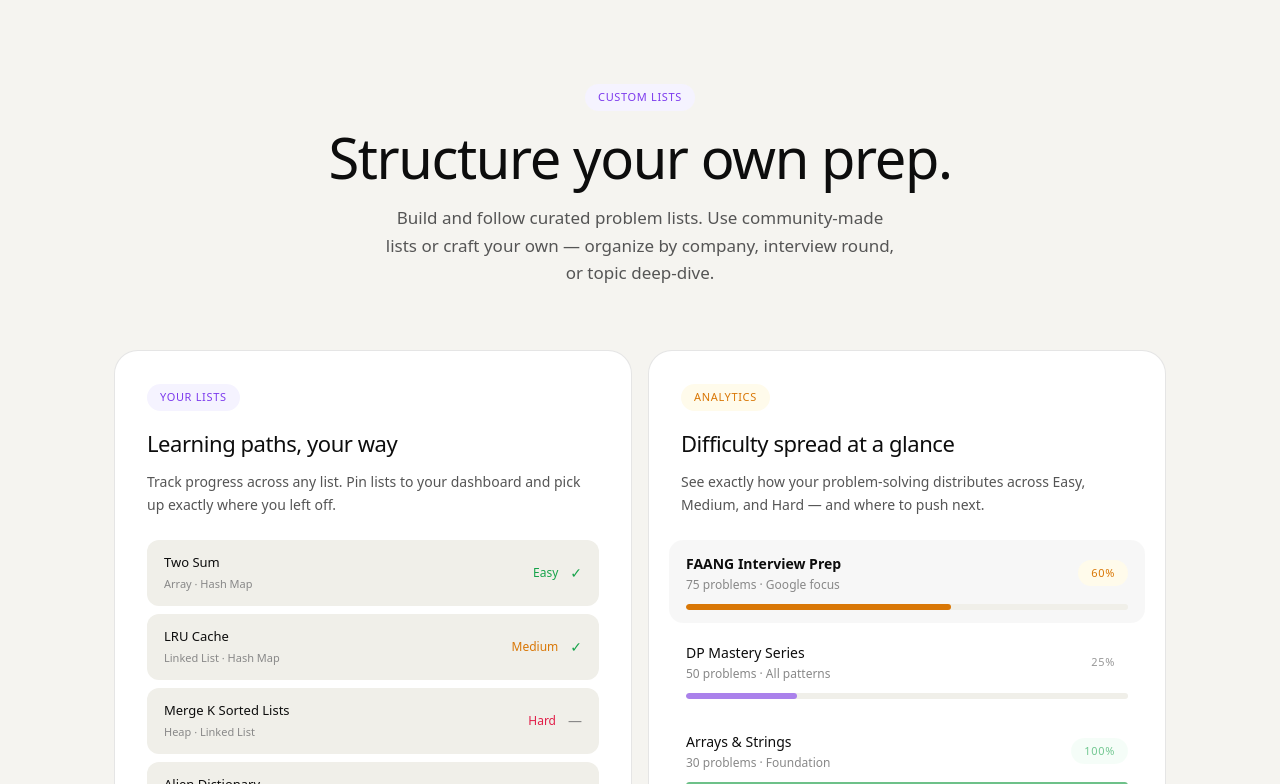
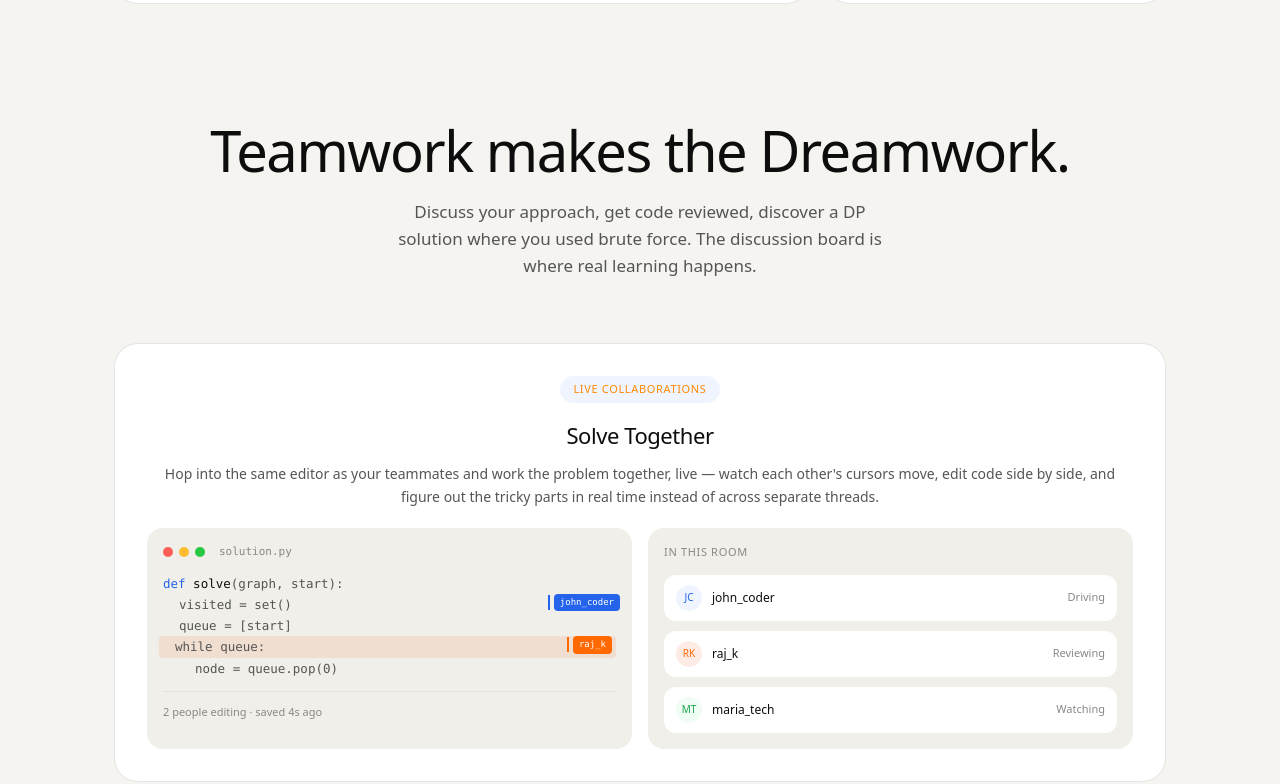
Before and after one commit to atharvjack3-sudo/algorhythm, a React (Vite) app in the folder frontend/: page / in a window 1280 px wide. Shown: the part 4696-5480 px from the top of the page. Built offline with nearby package versions, Linux system fonts and the light colour scheme; no server answers.

Commit message:
updated landing page

```diff
--- a/frontend/src/pages/Landing.jsx
+++ b/frontend/src/pages/Landing.jsx
@@ -1394,9 +1394,9 @@ export default function AlgorhythmLanding() {
                     </span>
                   </div>
                   <div className="text-[13px] text-[#555] dark:text-[#a0a0a8] leading-[1.6]">
-                    Here's my DFS approach — runs in{" "}
+                    Here's my Dijkstra approach — runs in{" "}
                     <code className="bg-white dark:bg-[#13151a] px-1.5 py-[1px] rounded text-[12px] font-mono text-[#2563eb] dark:text-[#4d8dff]">
-                      O(V+E)
+                      O(E log V)
                     </code>
                     . Anyone see a way to squeeze the inner loop? It hits TLE on
                     test 46 specifically.
@@ -1416,11 +1416,11 @@ export default function AlgorhythmLanding() {
                     </span>
                   </div>
                   <div className="text-[13px] text-[#555] dark:text-[#a0a0a8] leading-[1.6]">
-                    Use Dijkstra instead — you get{" "}
+                    Use BFS instead — you get{" "}
                     <code className="bg-white dark:bg-[#13151a] px-1.5 py-[1px] rounded text-[12px] font-mono text-[#2563eb] dark:text-[#4d8dff]">
-                      O(E log V)
+                      O(E + V)
                     </code>
-                    . Your DFS revisits nodes. Try keeping a{" "}
+                    . Since we have an unweighted graph, regular queue maintains the ordering naturally. Try keeping a{" "}
                     <code className="bg-white dark:bg-[#13151a] px-1.5 py-[1px] rounded text-[12px] font-mono text-[#2563eb] dark:text-[#4d8dff]">
                       dist[]
                     </code>{" "}
@@ -1462,12 +1462,132 @@ export default function AlgorhythmLanding() {
                 })}
               </div>
 
+
               <div className="mt-3.5 flex justify-between items-center">
                 <div className="text-[12px] text-[#888] dark:text-[#555]">
                   Past 6 months
                 </div>
                 <div className="text-[13px] font-medium text-[#0d0d0d] dark:text-[#f0f0ee]">
                   148-day streak
+                </div>
+              </div>
+            </Reveal>
+          </div>
+        </div>
+
+        {/* Collab Bento */}
+        <div className="pb-[100px]">
+          <Reveal className="text-center mb-16">
+            <h2 className="text-[clamp(36px,5vw,56px)] font-medium tracking-[-0.025em] leading-[1.1] mt-4">
+              Teamwork makes the Dreamwork.
+            </h2>
+            <p className="text-[17px] text-[#555] dark:text-[#a0a0a8] max-w-[520px] mx-auto mt-4 leading-[1.6]">
+              Discuss your approach, get code reviewed, discover a DP solution
+              where you used brute force. The discussion board is where real
+              learning happens.
+            </p>
+          </Reveal>
+
+<div className="grid grid-cols-1 md:grid-cols-12 gap-4 mt-0">
+            {/* Bento */}
+            <Reveal className="col-span-12 bg-white dark:bg-[#13151a] border border-black/10 dark:border-white/10 rounded-3xl p-8 relative overflow-hidden">
+              <p className="w-full flex justify-center items-center">
+              <span className="inline-flex items-center px-3 py-1 rounded-full text-[11px] font-medium tracking-[0.06em] uppercase bg-[#eff4ff] dark:bg-orange-600/10 text-orange-400 dark:text-orange-400 border border-transparent">
+                Live Collaborations
+              </span></p>
+              <h3 className="text-[22px] text-center font-medium tracking-[-0.02em] mt-4 mb-2.5">
+                Solve Together
+              </h3>
+              <p className="text-[14px] text-[#555] dark:text-[#a0a0a8] leading-[1.65] text-center">
+                Hop into the same editor as your teammates and work the
+                problem together, live — watch each other's cursors move,
+                edit code side by side, and figure out the tricky parts in
+                real time instead of across separate threads.
+              </p>
+
+              <div className="grid grid-cols-1 md:grid-cols-2 gap-4 mt-5">
+                {/* Shared editor mock */}
+                <div className="bg-[#f0efe9] dark:bg-[#1a1c24] rounded-2xl p-4">
+                  <div className="flex items-center gap-1.5 mb-3">
+                    <span className="w-2.5 h-2.5 rounded-full bg-[#ff5f57]"></span>
+                    <span className="w-2.5 h-2.5 rounded-full bg-[#febc2e]"></span>
+                    <span className="w-2.5 h-2.5 rounded-full bg-[#28c840]"></span>
+                    <span className="ml-2 text-[11px] text-[#888] dark:text-[#555] font-mono">
+                      solution.py
+                    </span>
+                  </div>
+
+                  <div className="font-mono text-[12.5px] leading-[1.7] text-[#555] dark:text-[#a0a0a8]">
+                    <div>
+                      <span className="text-[#2563eb] dark:text-[#4d8dff]">def</span>{" "}
+                      <span className="text-[#0d0d0d] dark:text-[#f0f0ee]">solve</span>
+                      (graph, start):
+                    </div>
+                    <div className="pl-4 relative">
+                      visited = set()
+                      <span className="absolute -right-1 top-0 inline-flex items-center">
+                        <span className="w-[2px] h-[15px] bg-[#2563eb] dark:bg-[#4d8dff]"></span>
+                        <span className="ml-1 text-[9px] px-1.5 py-[1px] rounded bg-[#2563eb] dark:bg-[#4d8dff] text-white whitespace-nowrap">
+                          john_coder
+                        </span>
+                      </span>
+                    </div>
+                    <div className="pl-4">queue = [start]</div>
+                    <div className="pl-4 relative bg-orange-600/10 -ml-1 px-1 rounded">
+                      while queue:
+                      <span className="absolute right-1 top-0 inline-flex items-center">
+                        <span className="w-[2px] h-[15px] bg-orange-500"></span>
+                        <span className="ml-1 text-[9px] px-1.5 py-[1px] rounded bg-orange-500 text-white whitespace-nowrap">
+                          raj_k
+                        </span>
+                      </span>
+                    </div>
+                    <div className="pl-8">node = queue.pop(0)</div>
+                  </div>
+
+                  <div className="mt-3 pt-3 border-t border-black/5 dark:border-white/10 text-[11px] text-[#888] dark:text-[#555]">
+                    2 people editing &middot; saved 4s ago
+                  </div>
+                </div>
+
+                {/* Active session list */}
+                <div className="bg-[#f0efe9] dark:bg-[#1a1c24] rounded-2xl p-4 flex flex-col gap-2.5">
+                  <div className="text-[11px] font-medium uppercase tracking-[0.06em] text-[#888] dark:text-[#555] mb-1">
+                    In this room
+                  </div>
+                  <div className="flex items-center gap-2.5 bg-white dark:bg-[#13151a] rounded-xl px-3 py-2.5">
+                    <div className="w-[26px] h-[26px] rounded-full flex items-center justify-center text-[10px] font-medium shrink-0 bg-[#eff4ff] dark:bg-[#4d8dff]/10 text-[#2563eb] dark:text-[#4d8dff]">
+                      JC
+                    </div>
+                    <span className="text-[12px] font-medium text-[#0d0d0d] dark:text-[#f0f0ee] flex-1">
+                      john_coder
+                    </span>
+                    <span className="text-[11px] text-[#888] dark:text-[#555]">
+                      Driving
+                    </span>
+                  </div>
+                  <div className="flex items-center gap-2.5 bg-white dark:bg-[#13151a] rounded-xl px-3 py-2.5">
+                    <div className="w-[26px] h-[26px] rounded-full flex items-center justify-center text-[10px] font-medium shrink-0 bg-orange-600/10 text-orange-500">
+                      RK
+                    </div>
+                    <span className="text-[12px] font-medium text-[#0d0d0d] dark:text-[#f0f0ee] flex-1">
+                      raj_k
+                    </span>
+                    <span className="text-[11px] text-[#888] dark:text-[#555]">
+                      Reviewing
+                    </span>
+                  </div>
+                  <div className="flex items-center gap-2.5 bg-white dark:bg-[#13151a] rounded-xl px-3 py-2.5">
+                    <div className="w-[26px] h-[26px] rounded-full flex items-center justify-center text-[10px] font-medium shrink-0 bg-[#f0fdf4] dark:bg-[#22c55e]/10 text-[#16a34a] dark:text-[#22c55e]">
+                      MT
+                    </div>
+                    <span className="text-[12px] font-medium text-[#0d0d0d] dark:text-[#f0f0ee] flex-1">
+                      maria_tech
+                    </span>
+                    <span className="text-[11px] text-[#888] dark:text-[#555]">
+                      Watching
+                    </span>
+                  </div>
                 </div>
               </div>
             </Reveal>
```
Also changed, not shown: 1 other file (tests, documents, lock files or other folders).
